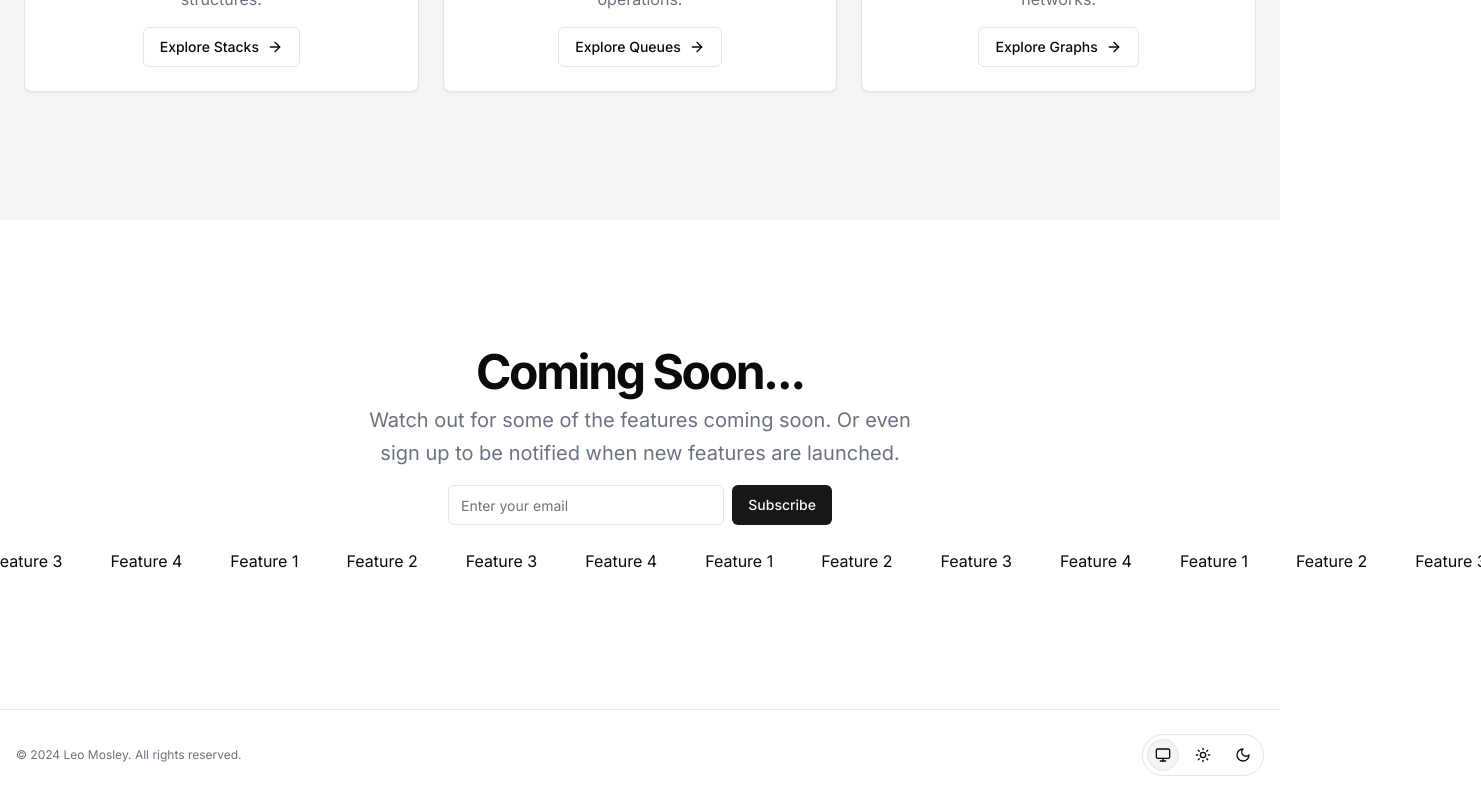
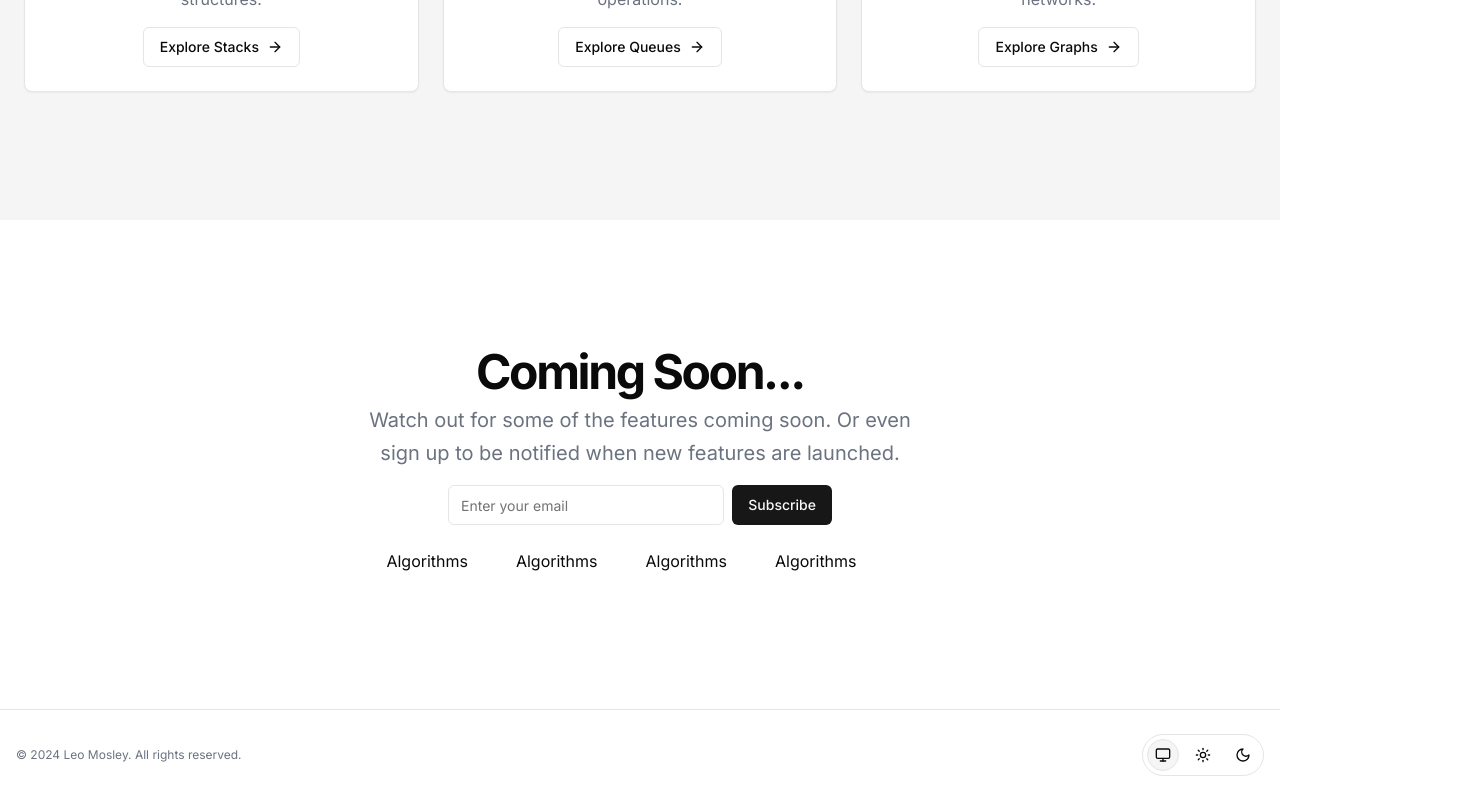
Before and after one commit to leomosley/ds.mosly.dev, a Next.js app: page / in a window 1280 px wide. Shown: the part 1018-1818 px from the top of the page, 1481 px wide, since content can reach past the window. Built offline with nearby package versions, Linux system fonts and the light colour scheme.

Commit message:
temp: remove placehoder features

```diff
--- a/app/page.tsx
+++ b/app/page.tsx
@@ -13,10 +13,7 @@ export default function Home() {
   ];
 
   const comingSoon = [
-    { title: "Feature 1" },
-    { title: "Feature 2" },
-    { title: "Feature 3" },
-    { title: "Feature 4" },
+    { title: "Algorithms" },
   ];
 
   return (
```
